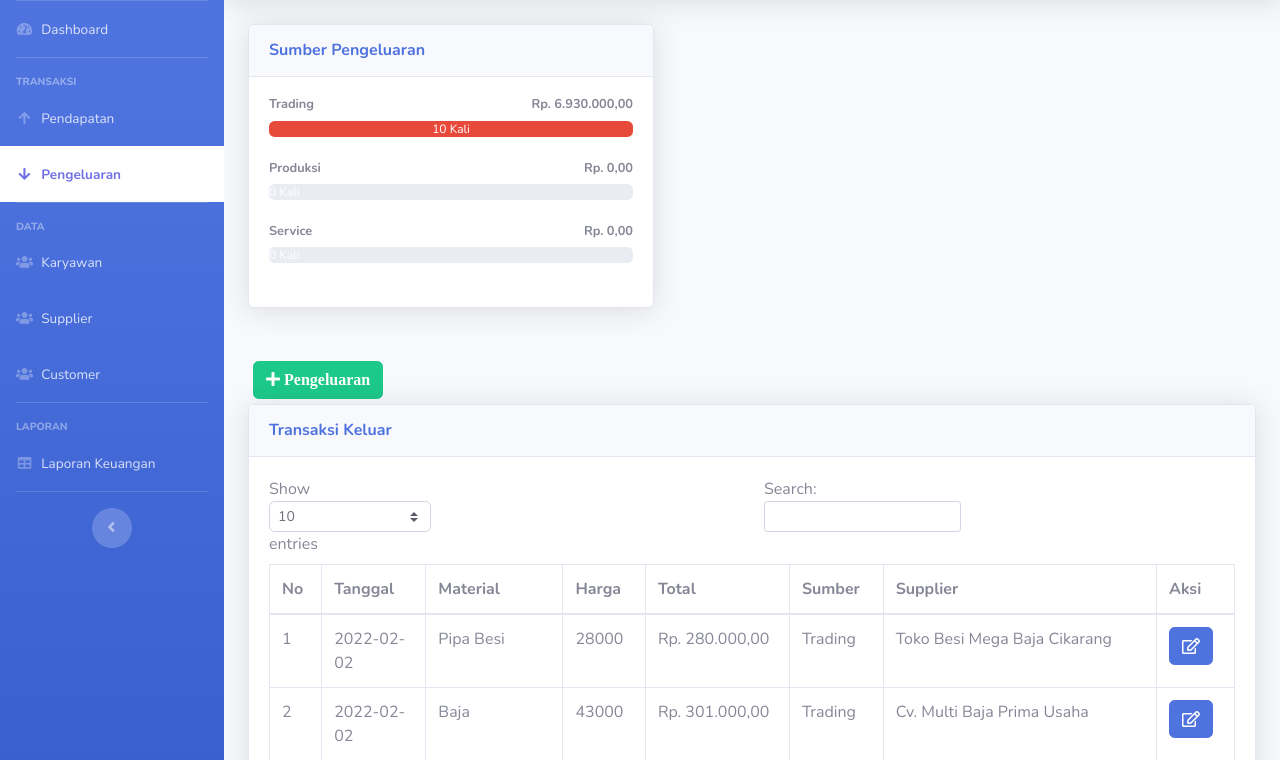
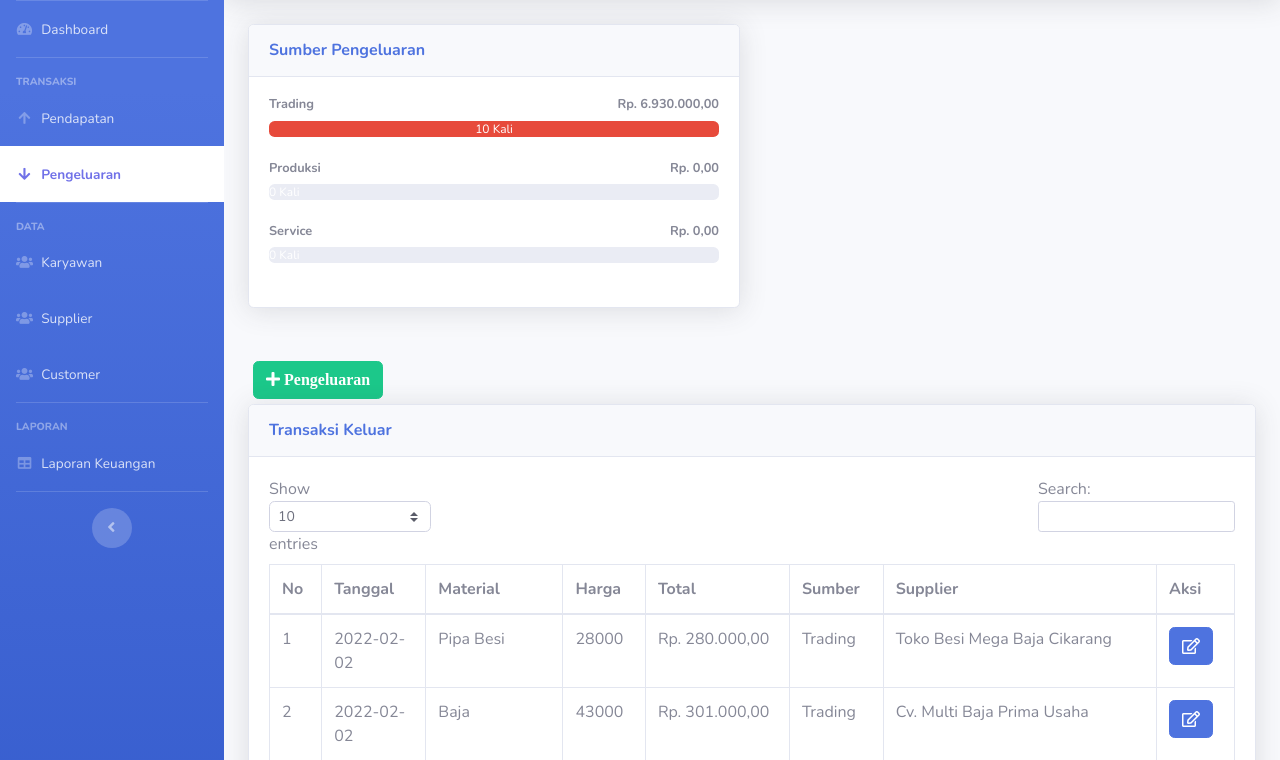
Before and after one commit to Endyfadlullah/project, a PHP site: page /pengeluaran.php in a window 1280 px wide. Shown: the part 70-830 px from the top of the page. Run offline with PHP 8.4, Linux system fonts and the light colour scheme; a user stored in the database is signed in; data comes from the database, SQL or seed files in the repository; data that the repository does not hold is empty; some libraries are stand-ins or nearby versions.

Commit message:
edit search

```diff
--- a/pengeluaran.php
+++ b/pengeluaran.php
@@ -78,7 +78,7 @@ WHERE tgl_pengeluaran = CURDATE() - INTERVAL 7 DAY");
       <div class="row">
 
         <!-- Content Column -->
-        <div class="col-lg-5 mb-4">
+        <div class="col-lg-6 mb-4">
 
           <!-- Project Card Example -->
           <div class="card shadow mb-4">
@@ -626,6 +626,13 @@ WHERE tgl_pengeluaran = CURDATE() - INTERVAL 7 DAY");
     });
   </script>
 
+  <style>
+    #dataTable_filter{
+      display: flex;
+      justify-content: end;
+    }
+  </style>
+
 </body>
 
 </html>
```
Also changed, not shown: pendapatan.php (+7 -0 lines).
